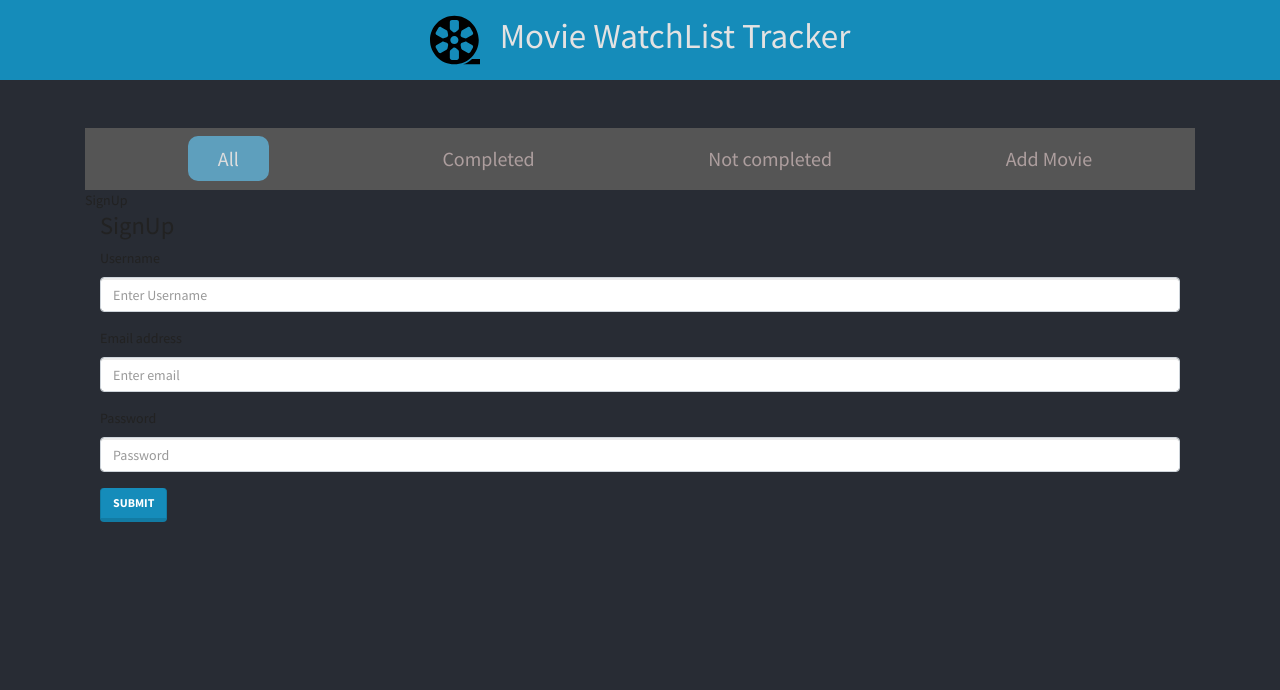
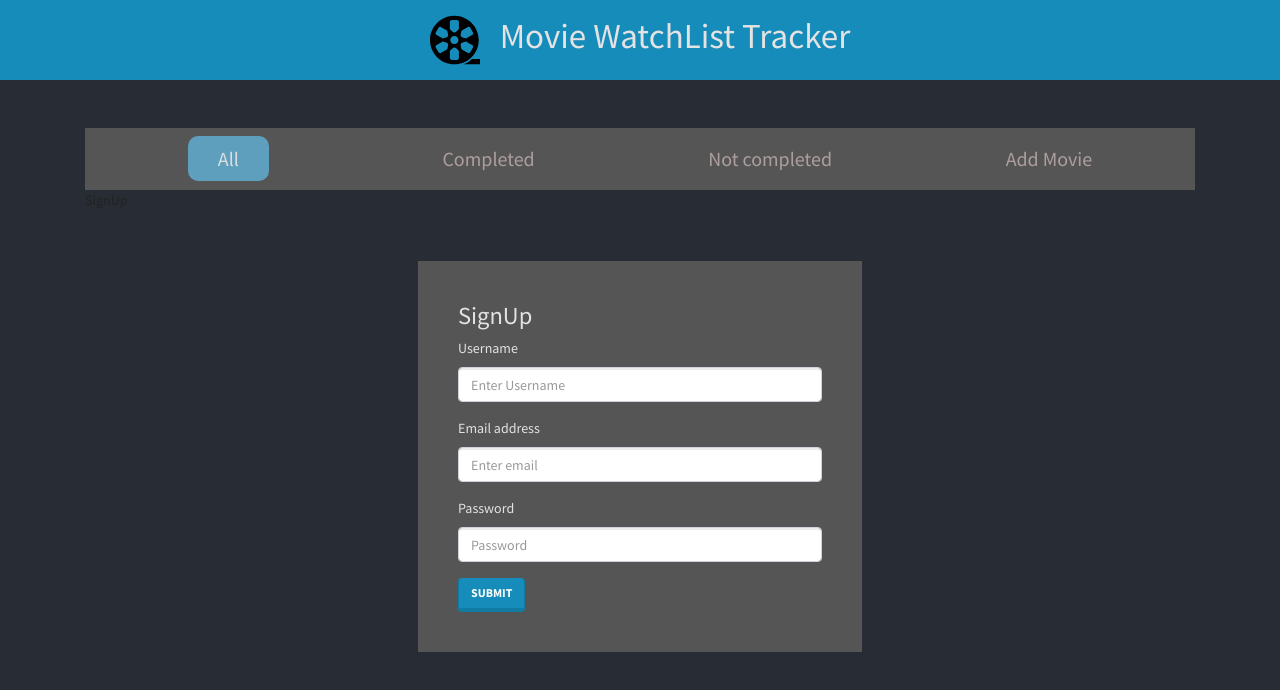
Before and after one commit to ravinduf/movie-watchlist-app, a React (Create React App) app in the folder frontend/: page /sign-up in a window 1280 px wide. Shown: the top 690 px of the page. Built offline with nearby package versions, Linux system fonts and the light colour scheme.

Commit message:
created basic styling for signup form

```diff
--- a/frontend/src/App.css
+++ b/frontend/src/App.css
@@ -34,3 +34,11 @@ body{
   border-radius: 10px;
   /* box-shadow:  0 4px 5px 0 rgba(92, 152, 175, 0.2), 0 6px 20px 0 rgba(1, 200, 250, 0.493); */
 }
+
+.form{
+  width: 40%;
+  margin: 50px auto;
+  background: #555555;
+  color: #e4e2e2;
+  padding: 40px;
+}
```
